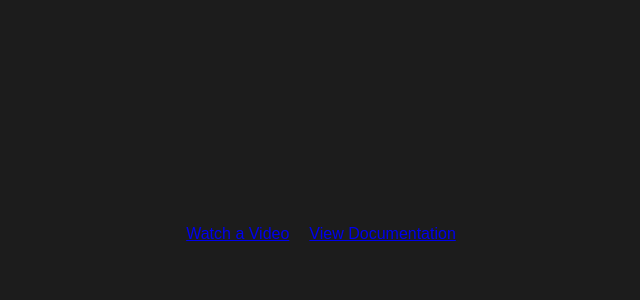
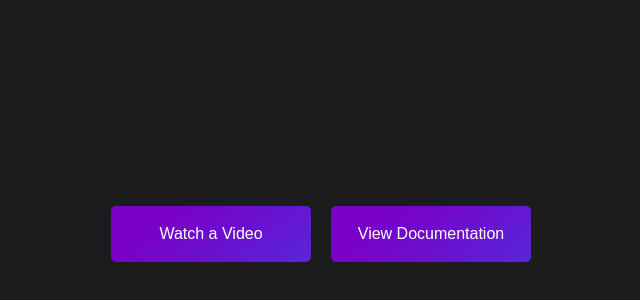
Before and after one commit to mehtabghani-10p/GitDemo, a plain HTML site: page index.html in a window 1280 px wide. Shown: the part 166-466 px from the top of the page, without its empty margins (319-959 px from the left). Drawn offline with Linux system fonts and the light colour scheme.

Commit message:
Style the video and documentation buttons
Added CSS styling and hover effect for buttons linking to the tutorial video and documentation, improving the appearance and interactivity.

```diff
--- a/styles.css
+++ b/styles.css
@@ -21,3 +21,20 @@ body {
     display: flex;
     gap: 20px;
 }
+
+/* Style for the buttons */
+.button-container a {
+    width: 200px;
+    padding: 15px 25px;
+    text-align: center;
+    background: linear-gradient(0.40turn, #7900C9 25%, #0088FF 300%);
+    color: white;
+    text-decoration: none;
+    border-radius: 5px;
+    font-size: 16px;
+}
+
+/* Button hover effect */
+.button-container a:hover {
+    background: #0088FF;
+}
```
